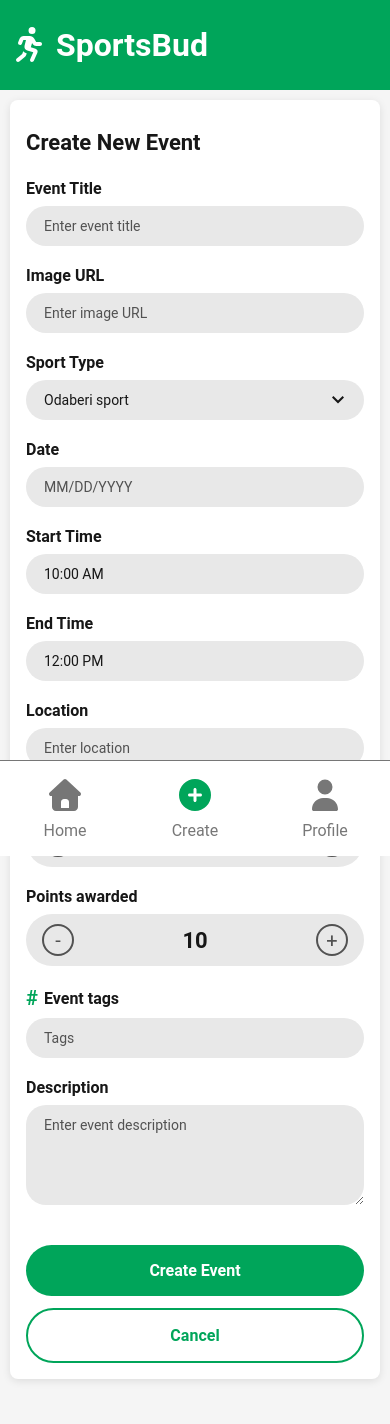
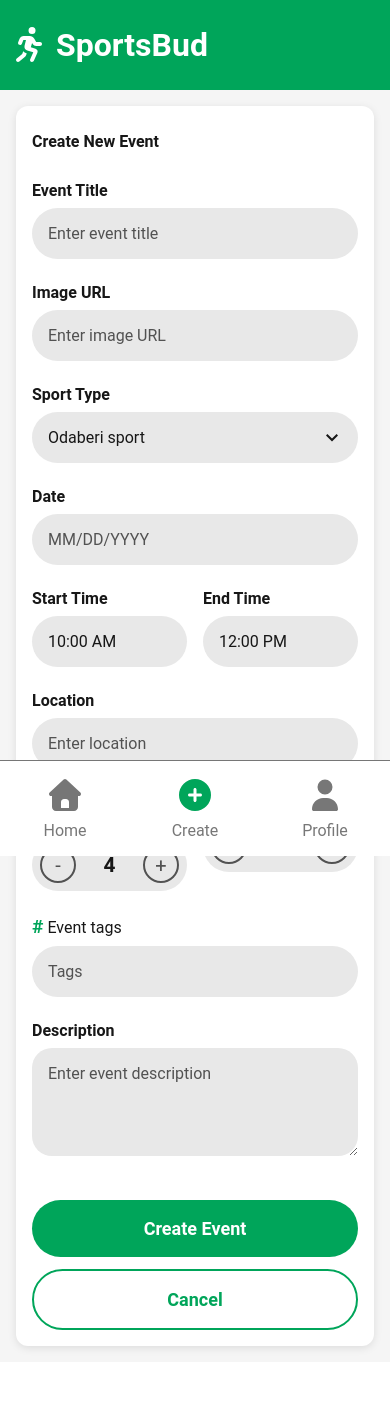
Before and after one commit to ticinovicsara/SportsBud, a React (Vite) app in the folder apps/frontend/: page /create-event in a window 390 px wide. Shown: the top 1424 px of the page. Built offline with nearby package versions, Linux system fonts and the light colour scheme.

Commit message:
mini fix

```diff
--- a/apps/frontend/src/pages/CreateEventPage/CreateEventPage.jsx
+++ b/apps/frontend/src/pages/CreateEventPage/CreateEventPage.jsx
@@ -2,7 +2,8 @@
 import { SPORTS } from '../../data/sports';
 import { USERS } from '../../data/users';
 import { toast } from 'react-toastify';
-import "./createEventPage.css";
+import styles from './createEventPage.module.css';
+import { EVENTS } from '../../data';
 
 function CreateEventPage() {
   //const {user} = useUser();
@@ -21,29 +22,39 @@
     participants: 4,
     points: 10,
     tags: '',
-    description: ''
+    description: '',
   });
 
   const handleInputChange = (e) => {
     const { name, value } = e.target;
-    setFormData(prev => ({
+    setFormData((prev) => ({
       ...prev,
-      [name]: value
+      [name]: value,
     }));
   };
 
   const handleCounterChange = (field, increment) => {
-    setFormData(prev => ({
+    setFormData((prev) => ({
       ...prev,
-      [field]: Math.max(1, prev[field] + (increment ? 1 : -1))
+      [field]: Math.max(1, prev[field] + (increment ? 1 : -1)),
     }));
   };
 
   const handleSubmit = (e) => {
     e.preventDefault();
 
-    if (!formData.sportType) {
-      toast.error('Please select a sport');
+    if (
+      !formData.date ||
+      !formData.sportType ||
+      !formData.location ||
+      !formData.startTime ||
+      !formData.endTime ||
+      !formData.description ||
+      !formData.eventTitle ||
+      !formData.participants ||
+      !formData.points
+    ) {
+      toast.error('Please fill in all required fields.');
       return;
     }
 
@@ -51,7 +62,7 @@
       id: Date.now(),
       title: formData.eventTitle || 'Novi event',
       imageUrl: formData.imageUrl || '',
-      sport: SPORTS.find(s => s.id === parseInt(formData.sportType)),
+      sport: SPORTS.find((s) => s.id === parseInt(formData.sportType)),
       creatorId: user.id,
       location: {
         name: formData.location,
@@ -64,9 +75,7 @@
       duration: 90,
       maxPlayers: formData.participants,
       currentPlayers: 1,
-      participants: [
-        { userId: user.id, status: 'confirmed' }
-      ],
+      participants: [{ userId: user.id, status: 'confirmed' }],
       description: formData.description || 'No description provided',
       requiredLevel: formData.requiredLevel || 'beginner',
       isPublic: true,
@@ -79,8 +88,8 @@
     existingEvents.push(newEvent);
     localStorage.setItem('events', JSON.stringify(existingEvents));
 
-    console.log('Event saved:', newEvent);
-    toast.success('Event successfully created! Check console for details.');
+    console.log('Event saved:', newEvent, existingEvents);
+    toast.success('Event successfully created!');
 
     setFormData({
       eventTitle: '',
@@ -94,7 +103,7 @@
       points: 10,
       tags: '',
       description: '',
-      requiredLevel: ''
+      requiredLevel: '',
     });
   };
 
@@ -111,21 +120,21 @@
       participants: 4,
       points: 10,
       tags: '',
-      description: ''
+      description: '',
     });
   };
 
   return (
-    <div className="create-event-page">
-      <div className="event-container">
-        <h1 className="event-title">Create New Event</h1>
+    <div className={styles['create-event-page']}>
+      <div className={styles['event-container']}>
+        <h1 className={styles['event-title']}>Create New Event</h1>
 
-        <form className="event-form" onSubmit={handleSubmit}>
-          <div className="form-group">
-            <label className="form-label">Event Title</label>
+        <form className={styles['event-form']} onSubmit={handleSubmit}>
+          <div className={styles['form-group']}>
+            <label className={styles['form-label']}>Event Title</label>
             <input
               type="text"
-              className="form-input"
+              className={styles['form-input']}
               placeholder="Enter event title"
               name="eventTitle"
               value={formData.eventTitle}
@@ -133,11 +142,11 @@
             />
           </div>
 
-          <div className="form-group">
-            <label className="form-label">Image URL</label>
+          <div className={styles['form-group']}>
+            <label className={styles['form-label']}>Image URL</label>
             <input
               type="text"
-              className="form-input"
+              className={styles['form-input']}
               placeholder="Enter image URL"
               name="imageUrl"
               value={formData.imageUrl}
@@ -145,16 +154,16 @@
             />
           </div>
 
-          <div className="form-group">
-            <label className="form-label">Sport Type</label>
+          <div className={styles['form-group']}>
+            <label className={styles['form-label']}>Sport Type</label>
             <select
-              className="form-select"
+              className={styles['form-select']}
               name="sportType"
               value={formData.sportType}
               onChange={handleInputChange}
             >
               <option value="">Odaberi sport</option>
-              {SPORTS.map(sport => (
+              {SPORTS.map((sport) => (
                 <option key={sport.id} value={sport.id}>
                   {sport.icon} {sport.name}
                 </option>
@@ -162,11 +171,11 @@
             </select>
           </div>
 
-          <div className="form-group">
-            <label className="form-label">Date</label>
+          <div className={styles['form-group']}>
+            <label className={styles['form-label']}>Date</label>
             <input
               type="text"
-              className="form-input"
+              className={styles['form-input']}
               placeholder="MM/DD/YYYY"
               name="date"
               value={formData.date}
@@ -174,23 +183,23 @@
             />
           </div>
 
-          <div className="form-row">
-            <div className="form-group">
-              <label className="form-label">Start Time</label>
+          <div className={styles['form-row']}>
+            <div className={styles['form-group']}>
+              <label className={styles['form-label']}>Start Time</label>
               <input
                 type="text"
-                className="form-input"
+                className={styles['form-input']}
                 name="startTime"
                 value={formData.startTime}
                 onChange={handleInputChange}
               />
             </div>
 
-            <div className="form-group">
-              <label className="form-label">End Time</label>
+            <div className={styles['form-group']}>
+              <label className={styles['form-label']}>End Time</label>
               <input
                 type="text"
-                className="form-input"
+                className={styles['form-input']}
                 name="endTime"
                 value={formData.endTime}
                 onChange={handleInputChange}
@@ -198,11 +207,11 @@
             </div>
           </div>
 
-          <div className="form-group">
-            <label className="form-label">Location</label>
+          <div className={styles['form-group']}>
+            <label className={styles['form-label']}>Location</label>
             <input
               type="text"
-              className="form-input"
+              className={styles['form-input']}
               placeholder="Enter location"
               name="location"
               value={formData.location}
@@ -210,21 +219,21 @@
             />
           </div>
 
-          <div className="form-row">
-            <div className="form-group">
-              <label className="form-label">Number of Participants</label>
-              <div className="counter">
+          <div className={styles['form-row']}>
+            <div className={styles['form-group']}>
+              <label className={styles['form-label']}>Number of Participants</label>
+              <div className={styles['counter']}>
                 <button
                   type="button"
-                  className="counter-btn"
+                  className={styles['counter-btn']}
                   onClick={() => handleCounterChange('participants', false)}
                 >
                   -
                 </button>
-                <span className="counter-value">{formData.participants}</span>
+                <span className={styles['counter-value']}>{formData.participants}</span>
                 <button
                   type="button"
-                  className="counter-btn"
+                  className={styles['counter-btn']}
                   onClick={() => handleCounterChange('participants', true)}
                 >
                   +
@@ -232,20 +241,20 @@
               </div>
             </div>
 
-            <div className="form-group">
-              <label className="form-label">Points awarded</label>
-              <div className="counter">
+            <div className={styles['form-group']}>
+              <label className={styles['form-label']}>Points awarded</label>
+              <div className={styles['counter']}>
                 <button
                   type="button"
-                  className="counter-btn"
+                  className={styles['counter-btn']}
                   onClick={() => handleCounterChange('points', false)}
                 >
                   -
                 </button>
-                <span className="counter-value">{formData.points}</span>
+                <span className={styles['counter-value']}>{formData.points}</span>
                 <button
                   type="button"
-                  className="counter-btn"
+                  className={styles['counter-btn']}
                   onClick={() => handleCounterChange('points', true)}
                 >
                   +
@@ -254,13 +263,13 @@
             </div>
           </div>
 
-          <div className="form-group">
-            <label className="form-label tags-label">
-              <span className="hash-icon">#</span> Event tags
+          <div className={styles['form-group']}>
+            <label className={styles['form-label tags-label']}>
+              <span className={styles['hash-icon']}>#</span> Event tags
             </label>
             <input
               type="text"
-              className="form-input"
+              className={styles['form-input']}
               placeholder="Tags"
               name="tags"
               value={formData.tags}
@@ -268,10 +277,10 @@
             />
           </div>
 
-          <div className="form-group">
-            <label className="form-label">Description</label>
+          <div className={styles['form-group']}>
+            <label className={styles['form-label']}>Description</label>
             <textarea
-              className="form-textarea"
+              className={styles['form-textarea']}
               placeholder="Enter event description"
               name="description"
               value={formData.description}
@@ -280,15 +289,11 @@
             />
           </div>
 
-          <div className="button-group">
-            <button type="submit" className="btn btn-primary">
+          <div className={styles['button-group']}>
+            <button type="submit" className={styles['btn-primary']}>
               Create Event
             </button>
-            <button
-              type="button"
-              className="btn btn-secondary"
-              onClick={handleCancel}
-            >
+            <button type="button" className={styles['btn-secondary']} onClick={handleCancel}>
               Cancel
             </button>
           </div>
--- a/apps/frontend/src/pages/CreateEventPage/createEventPage.css
+++ b/apps/frontend/src/pages/CreateEventPage/createEventPage.module.css
@@ -1,7 +1,6 @@
 .create-event-page {
-  min-height: 100vh;
   background-color: #f5f5f5;
-  padding: 80px 20px 120px 20px;
+  padding: 1em;
   width: 100%;
   box-sizing: border-box;
 }
@@ -10,14 +9,14 @@
   width: 100%;
   margin: 0 auto;
   background-color: #ffffff;
-  padding: 30px;
+  padding: 1em;
   border-radius: 12px;
   box-shadow: 0 2px 8px rgba(0, 0, 0, 0.1);
   box-sizing: border-box;
 }
 
 .event-title {
-  font-size: 28px;
+  font-size: 1em;
   font-weight: 700;
   color: #171717;
   margin-bottom: 30px;
@@ -38,7 +37,7 @@
 }
 
 .form-label {
-  font-size: 16px;
+  font-size: 1em;
   font-weight: 600;
   color: #171717;
 }
@@ -50,16 +49,16 @@
 }
 
 .hash-icon {
-  color: #00a55a;
-  font-size: 20px;
-  font-weight: 700;
+  color: var(--color-primary-green);
+  font-size: 1.2em;
+  font-weight: bold;
 }
 
 .form-input,
 .form-select,
 .form-textarea {
-  padding: 14px 20px;
-  font-size: 15px;
+  padding: 1em;
+  font-size: 1em;
   border: none;
   border-radius: 50px;
   background-color: #e8e8e8;
@@ -112,8 +111,8 @@
   display: flex;
   align-items: center;
   justify-content: space-between;
-  gap: 12px;
-  padding: 12px 16px;
+  gap: auto;
+  padding: 0.5em;
   background-color: #e8e8e8;
   border-radius: 50px;
   width: 100%;
@@ -147,7 +146,7 @@
 }
 
 .counter-value {
-  font-size: 24px;
+  font-size: 1.3em;
   font-weight: 600;
   color: #171717;
   min-width: 40px;
@@ -163,7 +162,7 @@
   width: 100%;
 }
 
-.btn {
+.btn-primary {
   padding: 18px 30px;
   font-size: 18px;
   font-weight: 600;
@@ -172,9 +171,6 @@
   cursor: pointer;
   transition: all 0.3s;
   width: 100%;
-}
-
-.btn-primary {
   background-color: #00a55a;
   color: white;
 }
@@ -190,6 +186,14 @@
 }
 
 .btn-secondary {
+  padding: 18px 30px;
+  font-size: 18px;
+  font-weight: 600;
+  border: none;
+  border-radius: 50px;
+  cursor: pointer;
+  transition: all 0.3s;
+  width: 100%;
   background-color: transparent;
   color: #00a55a;
   border: 2px solid #00a55a;
@@ -202,7 +206,7 @@
 .btn-secondary:active {
   background-color: rgba(0, 165, 90, 0.1);
 }
-
+/*
 @media (max-width: 768px) {
   .event-container {
     padding: 25px;
@@ -240,12 +244,12 @@
   .form-input,
   .form-select,
   .form-textarea {
-    padding: 12px 18px;
+    padding: 1em;
     font-size: 14px;
   }
 
   .counter {
-    padding: 10px 16px;
+    padding: 0.5em;
     gap: 16px;
   }
 
@@ -281,4 +285,4 @@
     height: 32px;
     min-width: 32px;
   }
-}
+} */
```
